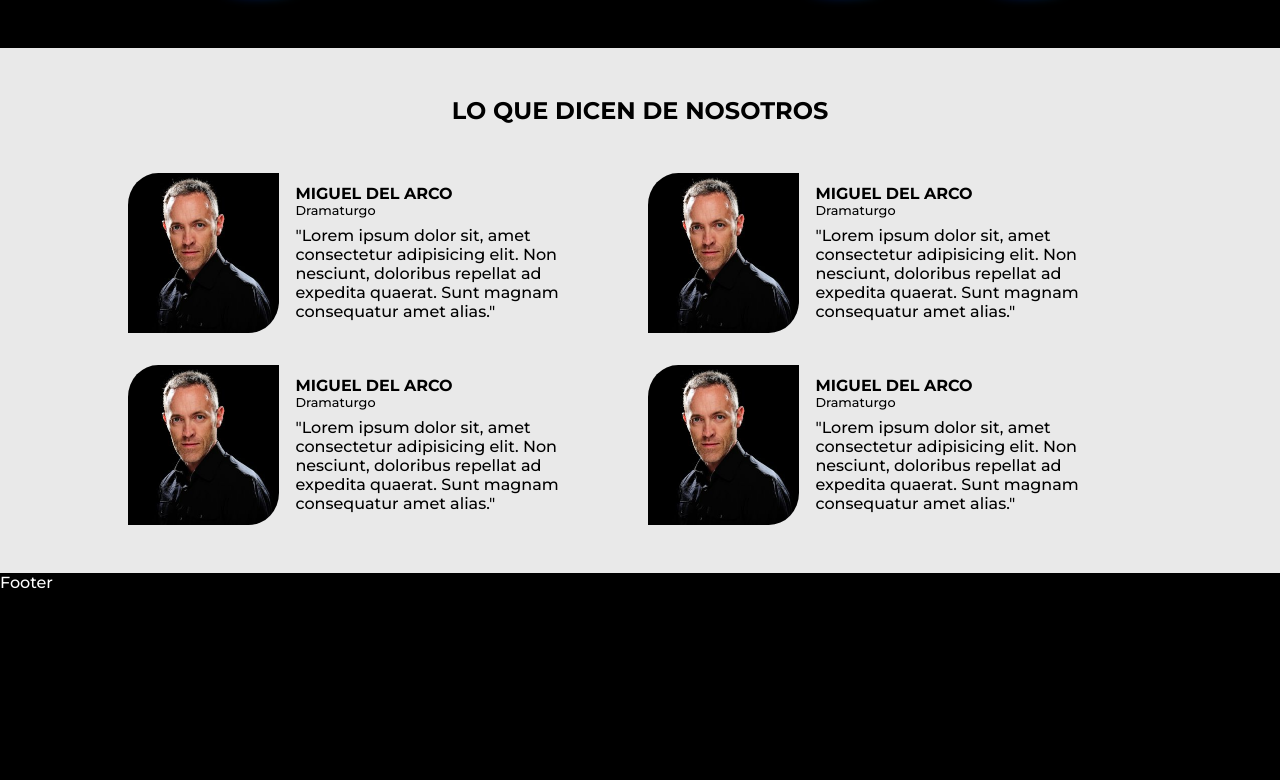
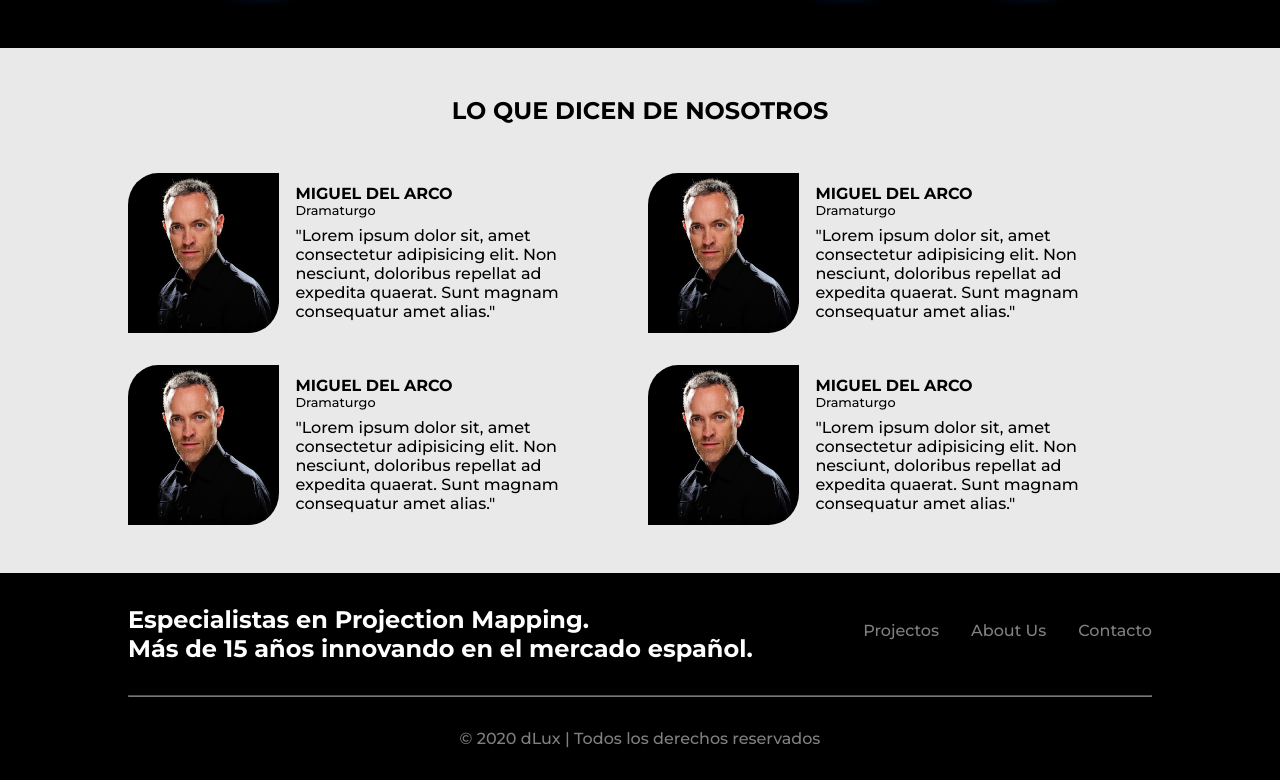
Before and after one commit to juangrafista/dlux, a Next.js app: page / in a window 1280 px wide. Shown: the part 1729-2509 px from the top of the page. Before the commit the page ends 2321 px from the top, so only its background shows below. Built offline with nearby package versions, Linux system fonts and the light colour scheme.

Commit message:
added footer

```diff
--- /dev/null
+++ b/components/Footer.js
@@ -0,0 +1,67 @@
+import React from 'react'
+import Link from 'next/link'
+import styled from 'styled-components'
+
+const Footer = () => {
+  return (
+    <>
+      <StyledFooter>
+        <div className='first'>
+          <section>
+            <h2>
+              Especialistas en Projection Mapping.
+              <br />
+              Más de 15 años innovando en el mercado español.
+            </h2>
+            <div className='social'></div>
+          </section>
+          <section className='sitemap'>
+            <Link href='/'>
+              <a>Projectos</a>
+            </Link>
+            <Link href='/'>
+              <a>About Us</a>
+            </Link>
+            <Link href='/'>
+              <a>Contacto</a>
+            </Link>
+          </section>
+        </div>
+        <hr />
+        <div className='copy'>
+          &copy; 2020 dLux | Todos los derechos reservados
+        </div>
+      </StyledFooter>
+    </>
+  )
+}
+
+const StyledFooter = styled.div`
+  padding: 2rem 10%;
+  hr {
+    opacity: 50%;
+  }
+  .first {
+    display: flex;
+    flex-wrap: wrap;
+    justify-content: space-between;
+    margin-bottom: 2rem;
+    .sitemap {
+      margin-top: 1rem;
+      a {
+        padding-left: 2rem;
+        opacity: 50%;
+        &:hover {
+          opacity: 100%;
+        }
+      }
+    }
+  }
+  .copy {
+    margin-top: 2rem;
+    text-align: center;
+    opacity: 50%;
+  }
+`
+
+export default Footer
--- a/components/HeroSection.js
+++ b/components/HeroSection.js
@@ -63,11 +63,15 @@ const Hero = styled.div`
     font-weight: bold;
     font-size: 1.5rem;
     color: white;
-    background: linear-gradient(90deg, #ff7a00 0%, #cc00ff 100%);
+    background: linear-gradient(90deg, rgba(0, 0, 0, 0.2), rgba(0, 0, 0, 0.2)),
+      linear-gradient(90deg, #ff7a00 0%, #cc00ff 100%);
     border: none;
     box-shadow: 0px 5px 20px rgba(0, 0, 0, 0.2);
     text-transform: uppercase;
     cursor: pointer;
+    &:hover {
+      background: linear-gradient(90deg, #ff7a00 0%, #cc00ff 100%);
+    }
   }
   @media (max-width: 800px) {
     padding: 0 5%;
--- a/components/Layout.js
+++ b/components/Layout.js
@@ -1,6 +1,7 @@
 import React from 'react'
 import Head from 'next/head'
 import Nav from './Nav'
+import Footer from './Footer'
 
 const Layout = ({ children }) => {
   return (
@@ -14,7 +15,7 @@ const Layout = ({ children }) => {
       </Head>
       <Nav />
       <main>{children}</main>
-      <p>Footer</p>
+      <Footer />
     </>
   )
 }
--- a/components/Testimony.js
+++ b/components/Testimony.js
@@ -25,6 +25,8 @@ const StyledTestimony = styled.div`
   img {
     width: 10rem;
     height: 10rem;
+    object-fit: cover;
+    object-position: center top;
     border-radius: 20% 0% 20% 0%;
   }
   .text {
```
